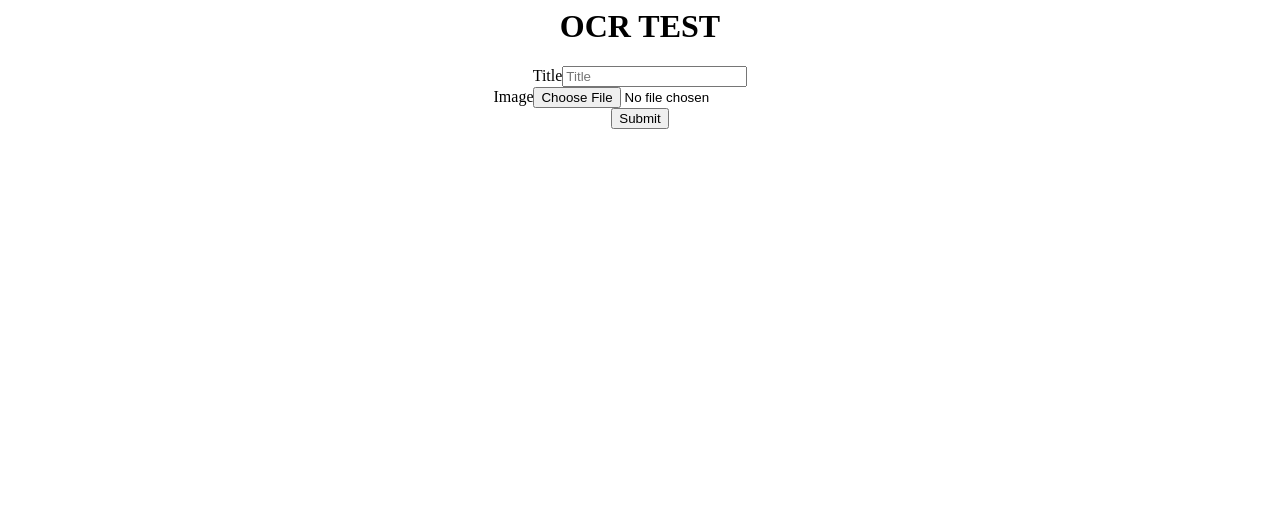
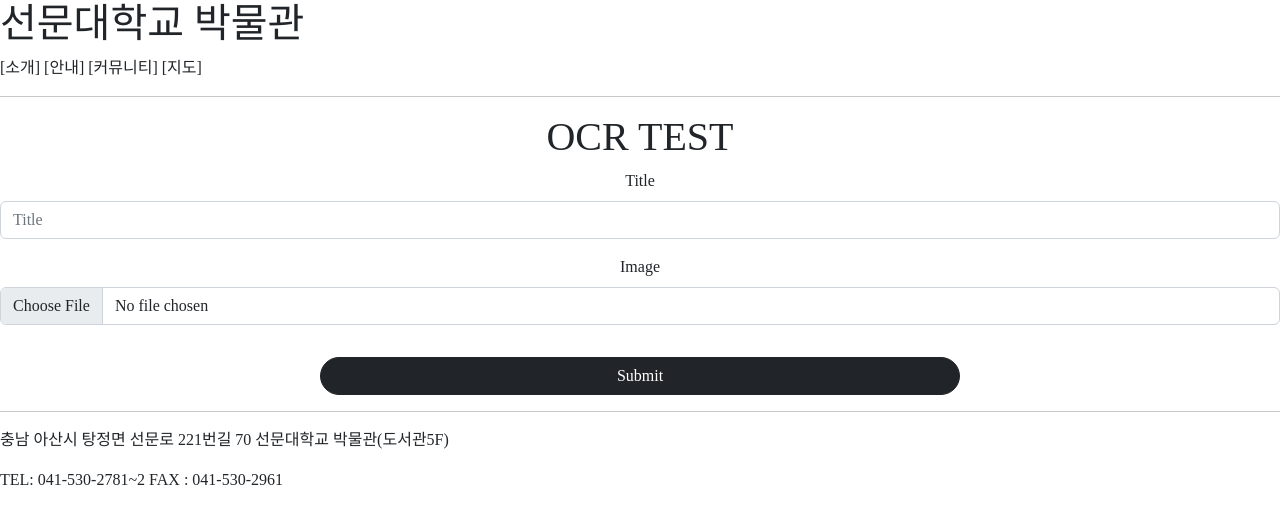
Before and after one commit to rjs1218/SunMoonUniv_Museum, a Django app: page /testocrs/create/ in a window 1280 px wide. Shown: the top 524 px of the page. Run offline with Django 4.2, Linux system fonts and the light colour scheme; some libraries are stand-ins or nearby versions; some web fonts are replaced.

Commit message:
서체 추가, 임시뼈대 html 추가

```diff
--- /dev/null
+++ b/templates/base.html
@@ -0,0 +1,18 @@
+<!DOCTYPE html>
+<html lang="ko">
+
+{% include 'head.html' %}
+
+<body style="font-family: 'SUN_MOON_UNIVERSITY';">
+    {% include 'header.html' %}
+
+    <hr>
+
+    {% block content %}
+    {% endblock %}
+
+    <hr>
+
+    {% include 'footer.html' %}
+</body>
+</html>
--- /dev/null
+++ b/templates/footer.html
@@ -0,0 +1,10 @@
+<div>
+    <div>
+        <p>
+            충남 아산시 탕정면 선문로 221번길 70 선문대학교     박물관(도서관5F)
+        </p>
+        <p>
+            TEL: 041-530-2781~2     FAX : 041-530-2961
+        </p>
+    </div>
+</div>
--- /dev/null
+++ b/templates/head.html
@@ -0,0 +1,23 @@
+{% load static %}
+
+<head>
+    <meta charset="UTF-8">
+    <title>SMMuseum</title>
+
+    <!-- BOOTSTRAP LINK -->
+    <link href="https://cdn.jsdelivr.net/npm/bootstrap@5.2.0-beta1/dist/css/bootstrap.min.css" rel="stylesheet" integrity="sha384-0evHe/X+R7YkIZDRvuzKMRqM+OrBnVFBL6DOitfPri4tjfHxaWutUpFmBp4vmVor" crossorigin="anonymous">
+
+    <!-- SUNMOOM FONT -->
+    <link href>
+
+    <!-- DEFAULT CSS LINK -->
+    <link rel="stylesheet" type="text/css" href="{% static 'base.css' %}">
+
+    <style>
+        @font-face {
+            font-family: 'SUN_MOON_UNIVERSITY';
+            src: local('SUN_MOON_UNIVERSITY'),
+            url("{% static 'fonts/SUN_MOON_UNIVERSITY.ttf' %}") format("opentype");
+        }
+    </style>
+</head>
--- /dev/null
+++ b/templates/header.html
@@ -0,0 +1,10 @@
+<div>
+    <div>
+        <h1>선문대학교 박물관</h1>
+
+        <span>[소개]</span>
+        <span>[안내]</span>
+        <span>[커뮤니티]</span>
+        <span>[지도]</span>
+    </div>
+</div>
--- a/testapp/templates/testapp/create.html
+++ b/testapp/templates/testapp/create.html
@@ -1,4 +1,7 @@
+{% extends 'base.html' %}
 {% load bootstrap4 %}
+
+{% block content %}
 
     <div style="text-align: center;">
         <div>
@@ -10,3 +13,5 @@
             <input type="submit" class="btn btn-dark rounded-pill col-6 mt-3">
         </form>
     </div>
+
+{% endblock %}
```
Also changed, not shown: static/base.css (added), 1 other file. Lines whose indentation alone changed are shown as unchanged.
